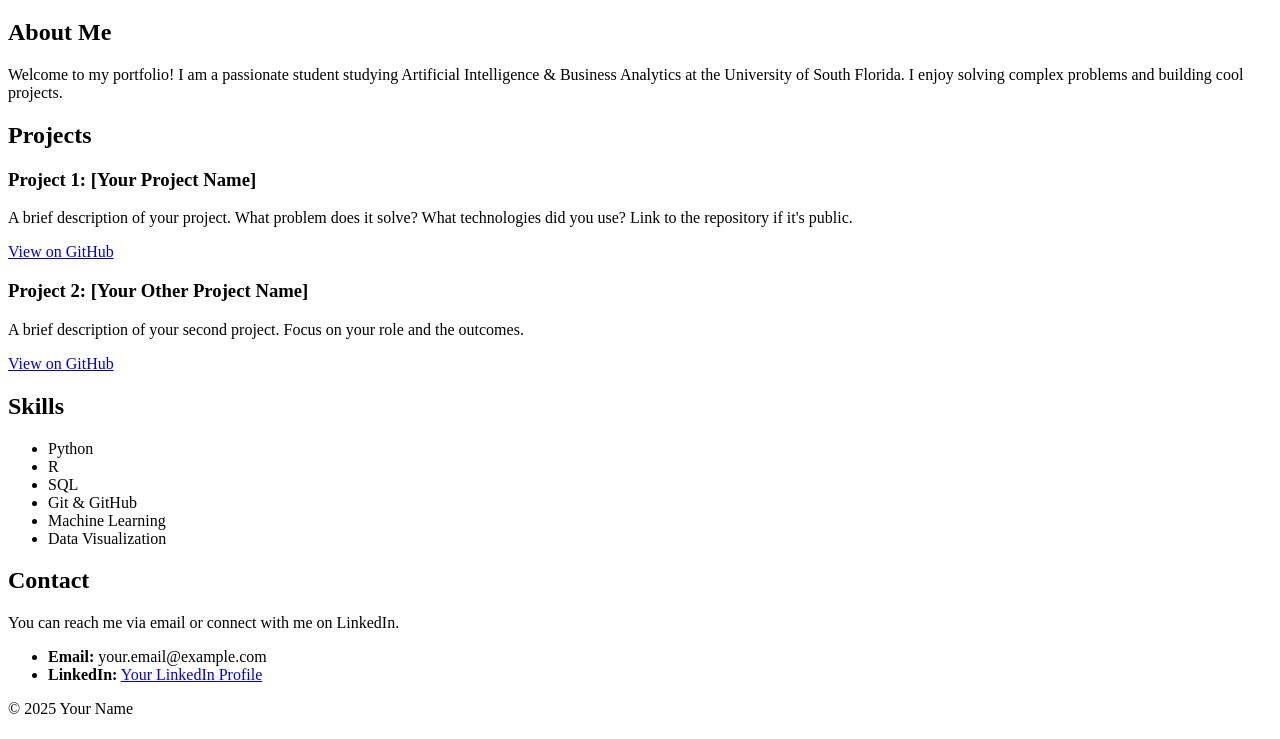
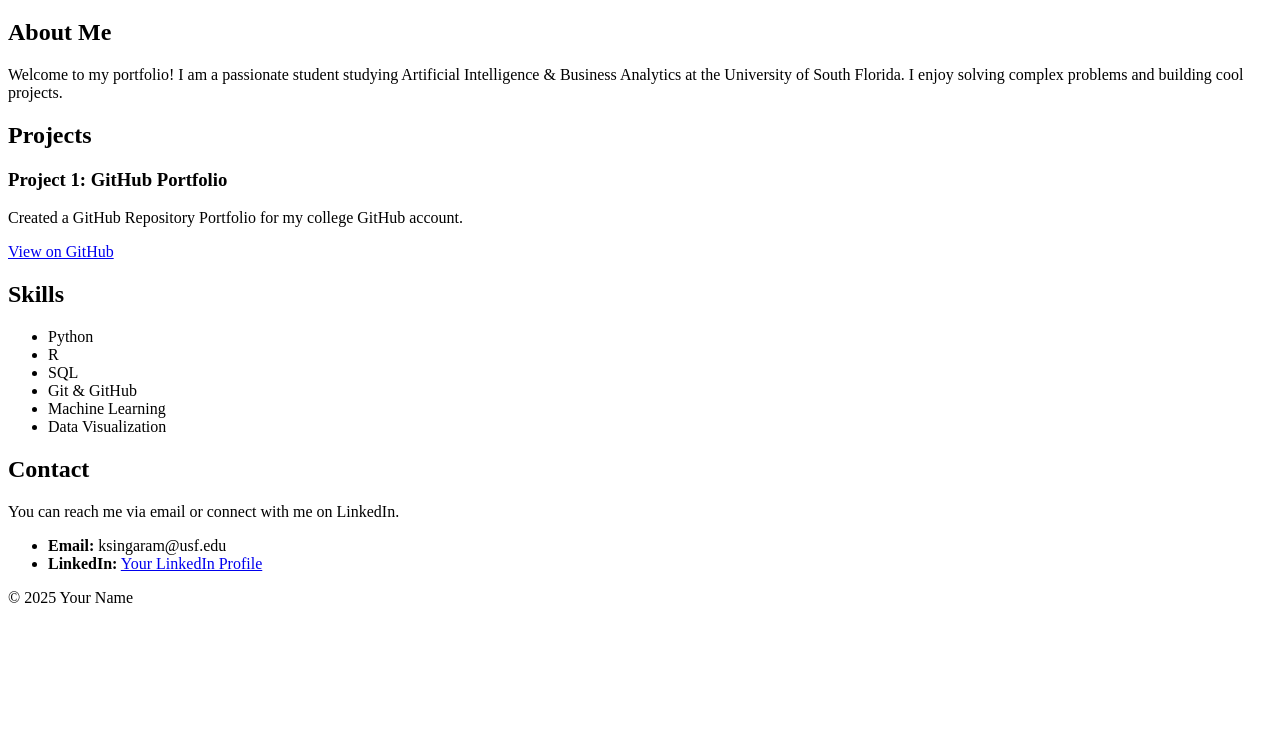
Before and after one commit to KSingaram-usf/portfolio-66097544, a plain HTML site: page index.html in a window 1280 px wide. Shown: the part 61-800 px from the top of the page. Drawn offline with Linux system fonts and the light colour scheme.

Commit message:
adds portfolio code

```diff
--- a/index.html
+++ b/index.html
@@ -23,13 +23,8 @@
         <section id="projects">
             <h2>Projects</h2>
             <div class="project-card">
-                <h3>Project 1: [Your Project Name]</h3>
-                <p>A brief description of your project. What problem does it solve? What technologies did you use? Link to the repository if it's public.</p>
-                <a href="[LINK_TO_YOUR_REPO]" target="_blank">View on GitHub</a>
-            </div>
-            <div class="project-card">
-                <h3>Project 2: [Your Other Project Name]</h3>
-                <p>A brief description of your second project. Focus on your role and the outcomes.</p>
+                <h3>Project 1: GitHub Portfolio</h3>
+                <p>Created a GitHub Repository Portfolio for my college GitHub account.</p>
                 <a href="[LINK_TO_YOUR_REPO]" target="_blank">View on GitHub</a>
             </div>
         </section>
@@ -50,8 +45,8 @@
             <h2>Contact</h2>
             <p>You can reach me via email or connect with me on LinkedIn.</p>
             <ul>
-                <li><strong>Email:</strong> your.email@example.com</li>
-                <li><strong>LinkedIn:</strong> <a href="[YOUR_LINKEDIN_URL]" target="_blank">Your LinkedIn Profile</a></li>
+                <li><strong>Email:</strong> ksingaram@usf.edu</li>
+                <li><strong>LinkedIn:</strong> <a href="linkedin.com" target="_blank">Your LinkedIn Profile</a></li>
             </ul>
         </section>
     </main>
```
